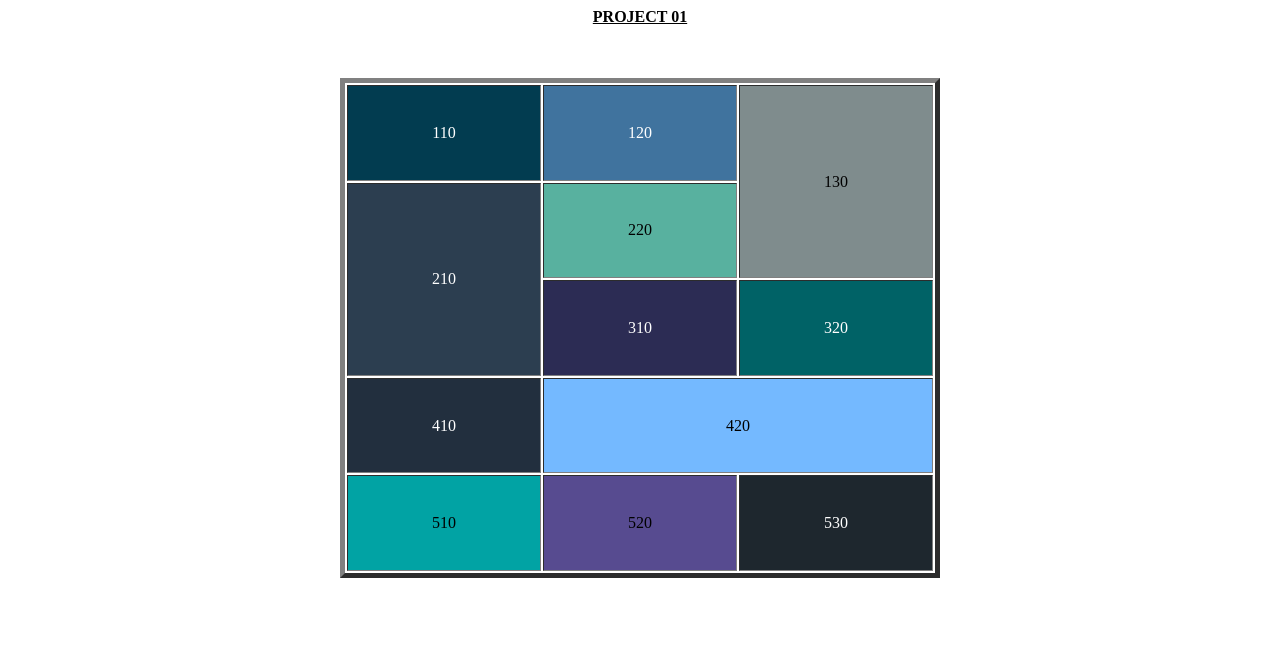
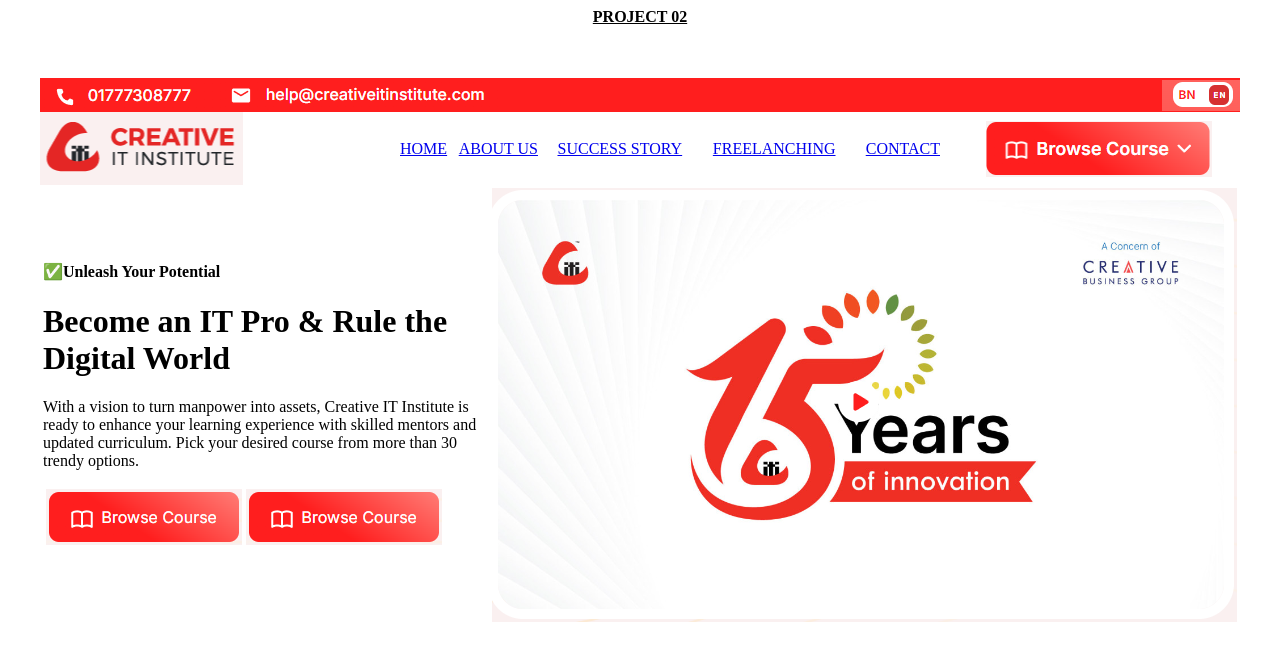
Before and after one commit to MAHIINNOVATION/hw-03, a plain HTML site: page index.html in a window 1280 px wide. Drawn offline with Linux system fonts and the light colour scheme.

Commit message:
Add files via upload

```diff
--- a/index.html
+++ b/index.html
@@ -1,70 +1,104 @@
 <html>
 <head>
-    <title>Table</title>
+    <title>table</title>
 </head>
 <body>
+    <p align="center"> <b> <u> PROJECT 02 </u></b></p> <br> <br>
 
 
-<p align="center"> <b> <u>PROJECT 01</u></b> </p> <br> <br>
+    <table border="0" width="1200" align="center" cellspacing="0" cellpadding="0">
 
 
-    <table align="center" border="5" width="600" height="500">
-
-       <tbody align="center">
         <tr>
 
 
-            <td bgcolor="##273c75"><font color="white">110</font></td>
-            <td bgcolor="#40739e"><font color="white">120</font></td>
-            <td rowspan="2" bgcolor="#7f8c8d"><font color="black">130</font></td>
+
+            <!-- master -->
+            <td>
+
+            <!-- heading -->
+             <table bgcolor="#FF1E1E" width="100%" border="0" cellspacing="0" cellpadding="0">
+                <tr>
+                    <td width="10%">
+                        <img src="./images/1.png" alt="">
+                    </td>
+                    <td>
+                        <img src="./images/2.png" alt="">
+                    </td>
+                    <td align="right">
+                        <img src="./images/3.png" alt="">
+                    </td>
+                </tr>
+             </table>
+            <!-- heading end -->
+
+
+            <!-- navigation bar -->
+             <table width="100%" border="0" cellspacing="0" cellpadding="0" >
+                    <tr>
+                        <td width="30%">
+                            <img src="./images/4.png" alt="">
+                        </td>
+                        <td width="70%">
+                        <table width="100%" border="0" cellspacing="0" cellpadding="0" >
+                            <tr>
+                                <td><a href="#">HOME</a></td>
+                                <td><a href="#">ABOUT US</a></td>
+                                <td><a href="#">SUCCESS STORY</a></td>
+                                <td><a href="#">FREELANCHING</a></td>
+                                <td><a href="#">CONTACT</a></td>
+                                <td align="center">
+                                    <img src="./images/5.png" alt="">
+                                </td>
+                            </tr>
+                        </table>
+                        </td>
+                    </tr>
+             </table>
+            <!-- navigation bar end -->
+
+            <!-- body -->
+             <table width="100%" border="0">
+                <tr>
+                    <td width="40%%">
+                        <h4>✅Unleash Your Potential</h4>
+                        <h1>Become an IT Pro & Rule the Digital World</h1>
+                        <p>With a vision to turn manpower into assets, Creative IT Institute is ready to enhance your learning experience with skilled mentors and updated curriculum.
+
+                        Pick your desired course from more than 30 trendy options.</p>
+                        <table>
+                            <tr>
+                                <td><img src="./images/6.png" alt=""></td>
+                                <td><img src="./images/6.png" alt=""></td>
+                            </tr>
+                        </table>
+                    </td>
+                    <td width="60%">
+                        <img src="./images/7.png" alt="">
+                    </td>
+                </tr>
+             </table>
+            <!-- body end -->
+
+
+
+           </td>
+            <!-- master end -->
+
+
+
+
+
 
 
         </tr>
 
 
-        <tr>
 
 
-            <td rowspan="2" bgcolor="#2c3e50"><font color="white">210</font></td>
-            <td bgcolor="#58B19F"><font>220</font></td>
-            <!-- <td>230</td> -->
+    </table>
 
 
-        </tr>
-
-        <tr>
-
-
-            <td bgcolor="#2c2c54"><font color="white">310</font></td>
-            <td bgcolor="#006266"><font color="white">320</font></td>
-            <!-- <td>330</td> -->
-
-
-        </tr>
-
-        <tr>
-
-
-            <td bgcolor="#222f3e"><font color="white">410</font></td>
-            <td colspan="2" bgcolor="#74b9ff"><font color="black">420</font></td>
-            <!-- <td>430</td> -->
-
-
-        </tr>
-
-        <tr>
-
-
-            <td bgcolor="#01a3a4">510</td>
-            <td bgcolor="#574b90">520</td>
-            <td bgcolor="#1e272e"><font color="white">530</font></td>
-
-
-        </tr>
-
-
-       </tbody>
-    </table>
 
 </body>
 </html>
```
Also changed, not shown: images/1.png (added), images/2.png (added), images/3.png (added), images/4.png (added), images/5.png (added), images/6.png (added), images/7.png (added).
